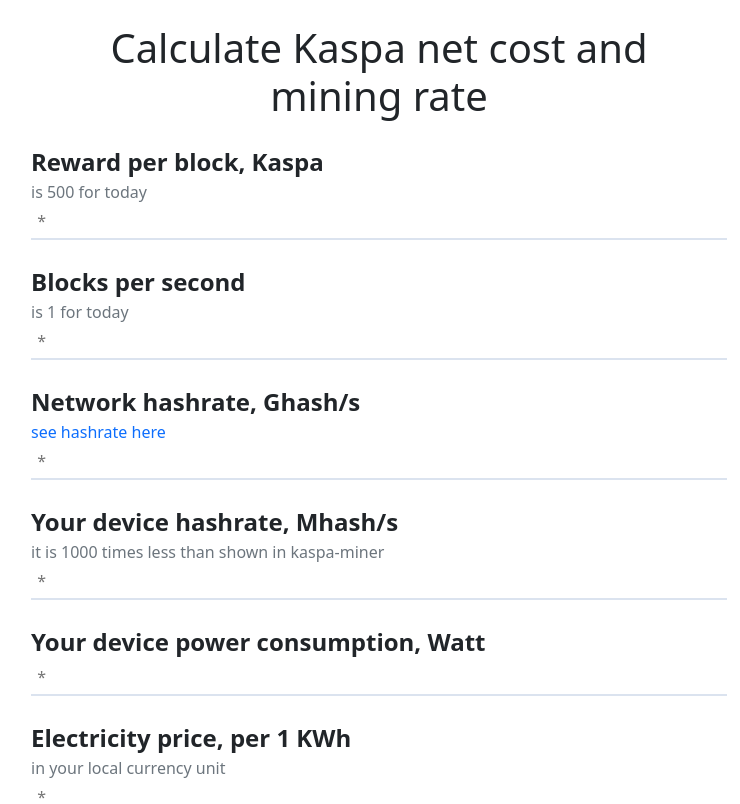
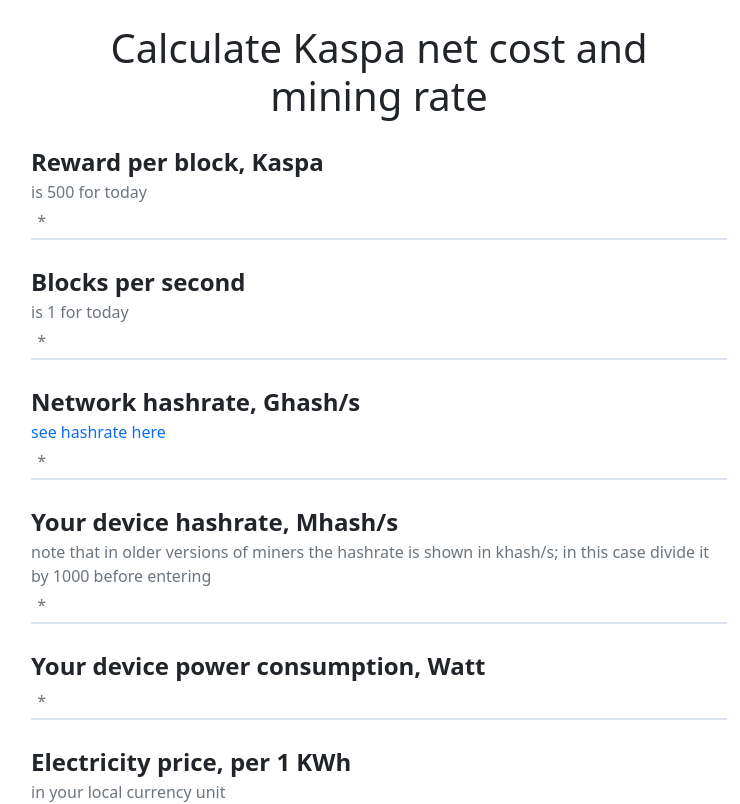
Before and after one commit to Aleoami/kaspacalc, a React (Create React App) app: page / in a window 1280 px wide. Shown: the top 804 px of the page, without its empty margins (261-1001 px from the left). Built offline with nearby package versions, Linux system fonts and the light colour scheme.

Commit message:
fix blocks per day calculation, hint text for device hashrate

```diff
--- a/src/constants/Kaspa.tsx
+++ b/src/constants/Kaspa.tsx
@@ -49,7 +49,7 @@
   },
   deviceHashrate: {
     title: "Your device hashrate, Mhash/s",
-    label: { text: "it is 1000 times less than shown in kaspa-miner" },
+    label: { text: "note that in older versions of miners the hashrate is shown in khash/s; in this case divide it by 1000 before entering" },
   },
   devicePowerCons: {
     title: "Your device power consumption, Watt",
--- a/src/utils/kaspa.ts
+++ b/src/utils/kaspa.ts
@@ -55,7 +55,7 @@
   return (dailyTotalSupply !== undefined &&
     data.rewardPerBlock.value !== undefined &&
     data.blocksPerSecond.value !== undefined &&
-    dailyTotalSupply / (data.rewardPerBlock.value * data.blocksPerSecond.value)) || undefined;
+    dailyTotalSupply / data.rewardPerBlock.value) || undefined;
 };
 
 export const calcMinutesPerBlock = (data: KaspaInputs) => {
```
